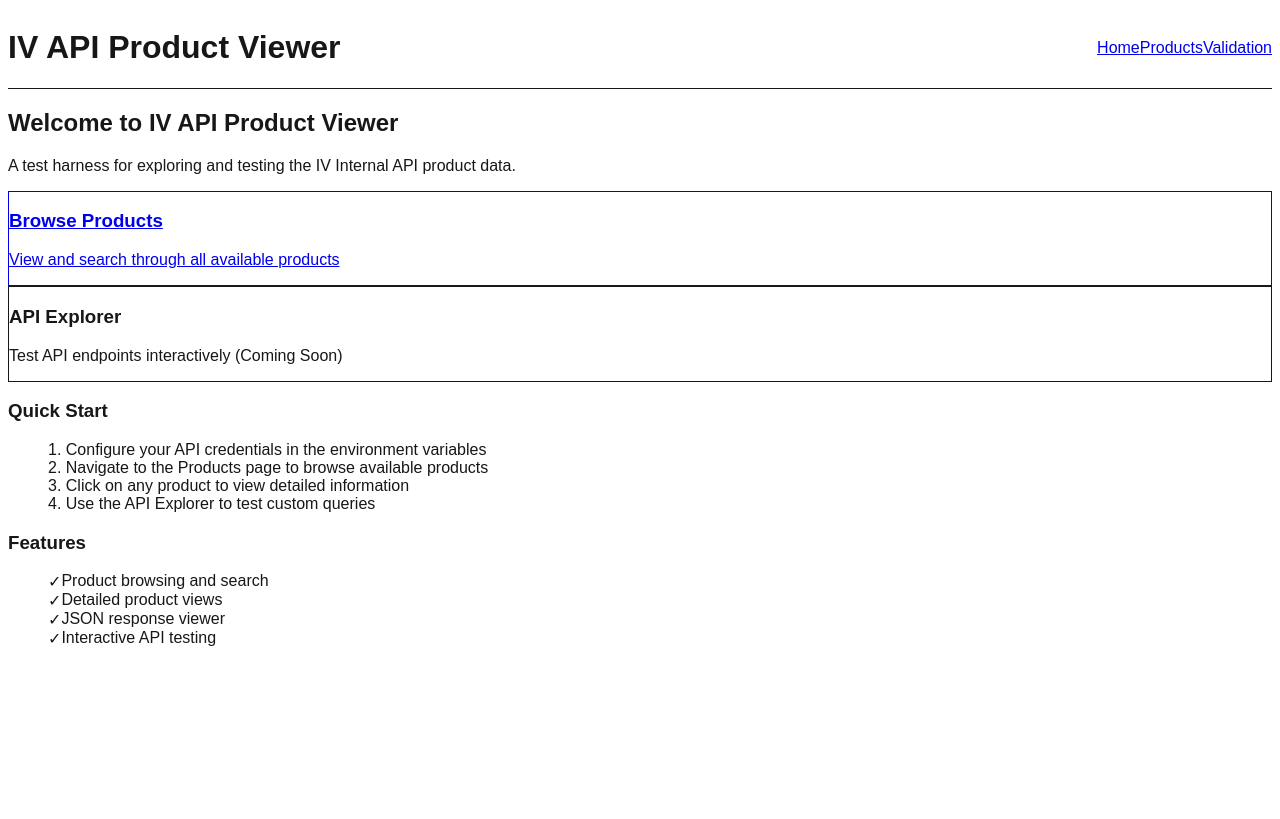
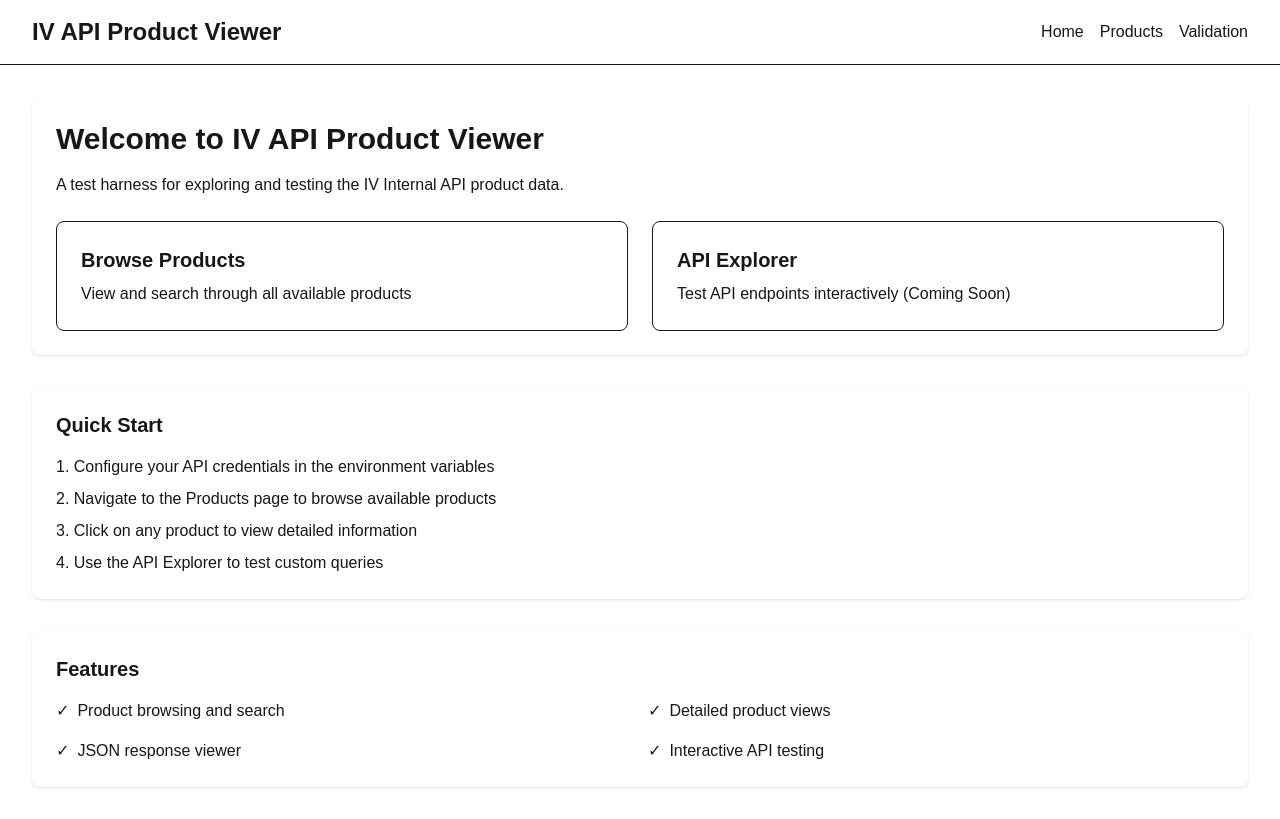
Before and after one commit to ck-horizonlabs/IV-AP-Product-viewer, a Next.js app: page / in a window 1280 px wide. Built offline with nearby package versions, Linux system fonts and the light colour scheme.

Commit message:
Fix Tailwind v4 color palette - import all colors including orange and purple

```diff
--- a/app/globals.css
+++ b/app/globals.css
@@ -1,6 +1,9 @@
-@tailwind base;
-@tailwind components;
-@tailwind utilities;
+@import "tailwindcss";
+
+@theme {
+  /* Import all Tailwind colors including orange, purple, etc */
+  --color-*: initial;
+}
 
 :root {
   --background: #ffffff;
```
